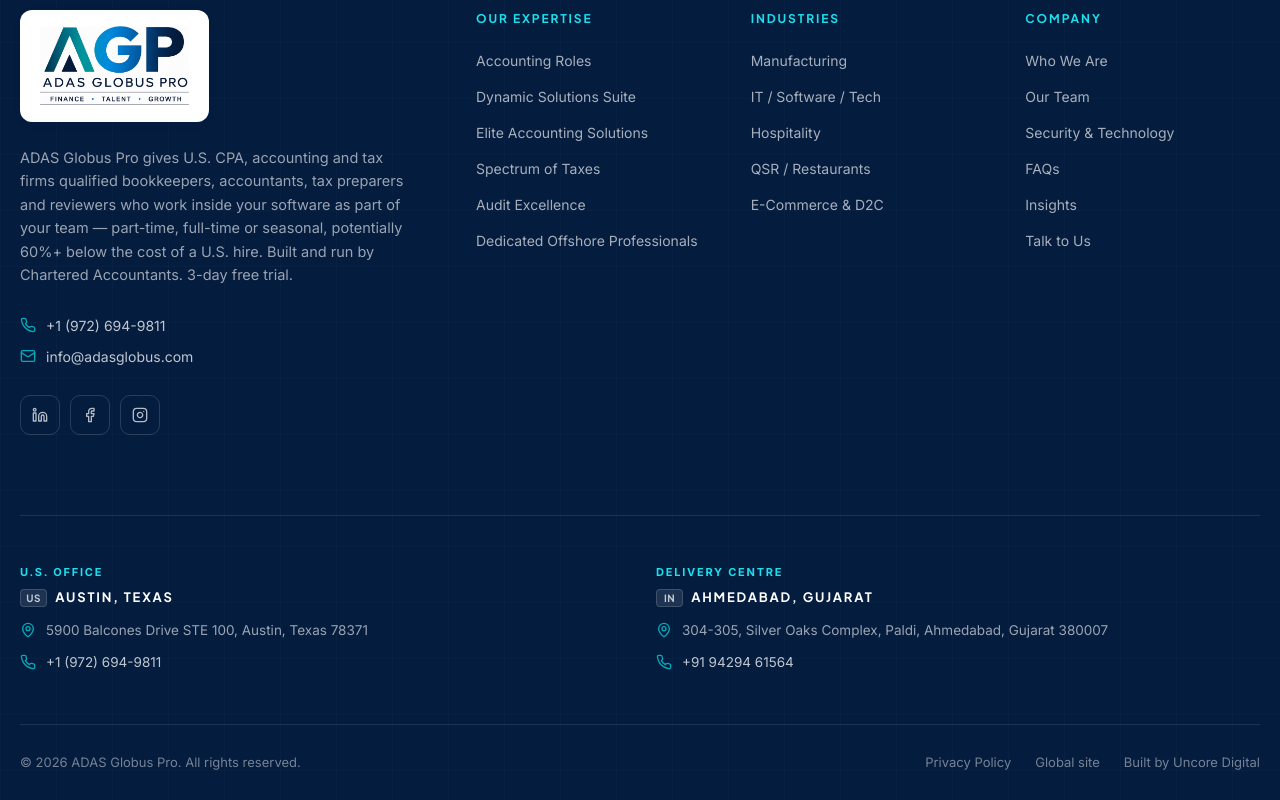
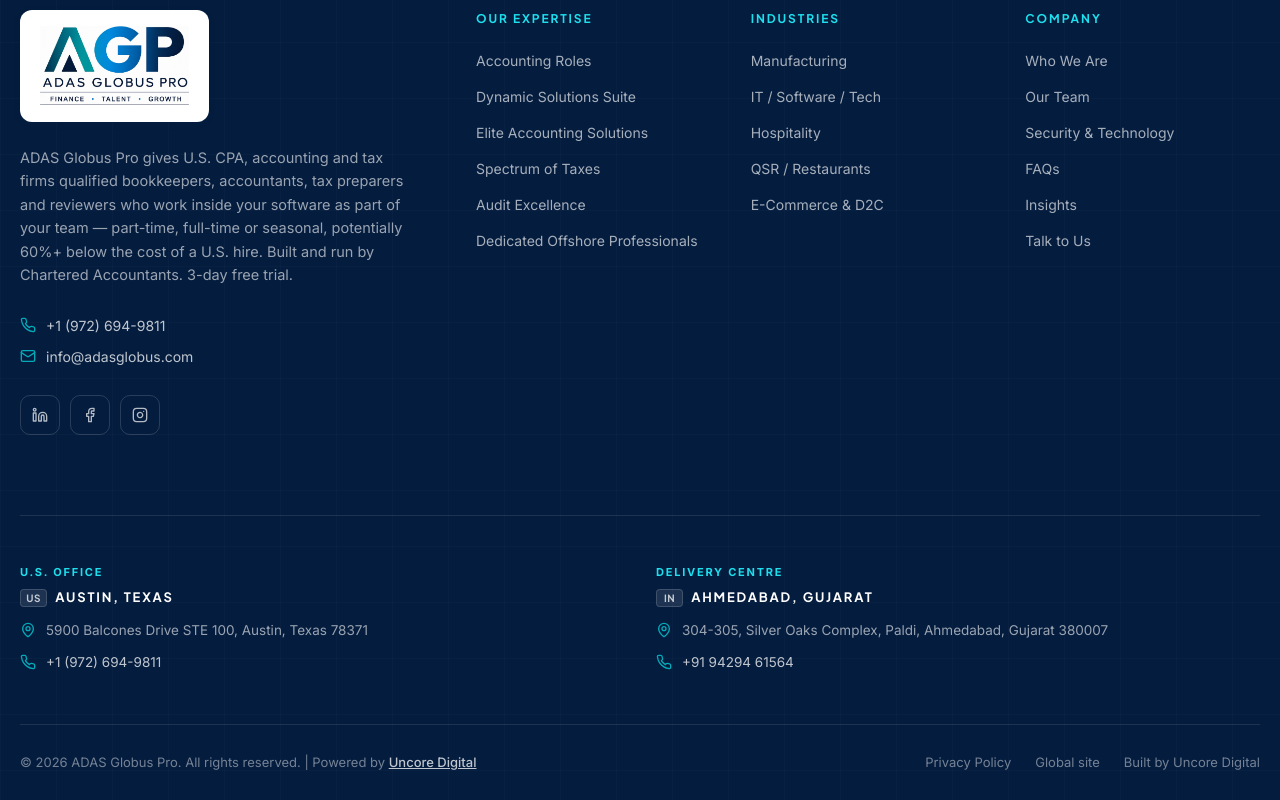
Before and after one commit to UncoreDigital/AdasGlobusPro, a Next.js app: page / in a window 1280 px wide. Shown: the part 10315-11115 px from the top of the page. Built offline with nearby package versions, Linux system fonts and the light colour scheme; no server answers; the database is empty.

Commit message:
Add Uncore Digital attribution to footer

```diff
--- a/components/Footer.tsx
+++ b/components/Footer.tsx
@@ -122,6 +122,15 @@
         <div className="flex flex-col items-center justify-between gap-4 border-t border-white/10 py-7 text-[13px] text-white/45 sm:flex-row">
           <p>
             © {new Date().getFullYear()} {site.legalName}. All rights reserved.
+            | Powered by{" "}
+            <a
+              href="https://uncoredigital.com"
+              target="_blank"
+              rel="noopener noreferrer"
+              className="font-medium text-white/75 underline transition-colors hover:text-white"
+            >
+              Uncore Digital
+            </a>
           </p>
           <div className="flex items-center gap-6">
             <Link href="/privacy-policy" className="transition-colors hover:text-white/80">
```
